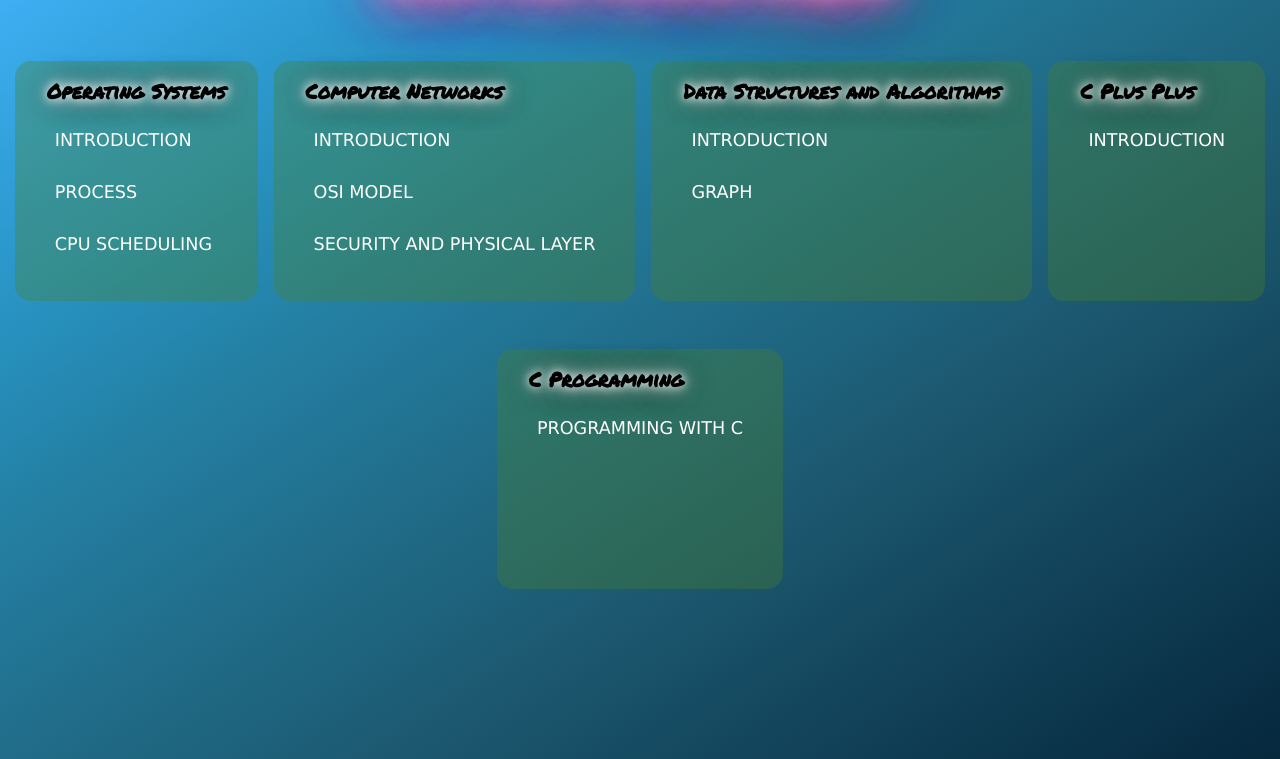
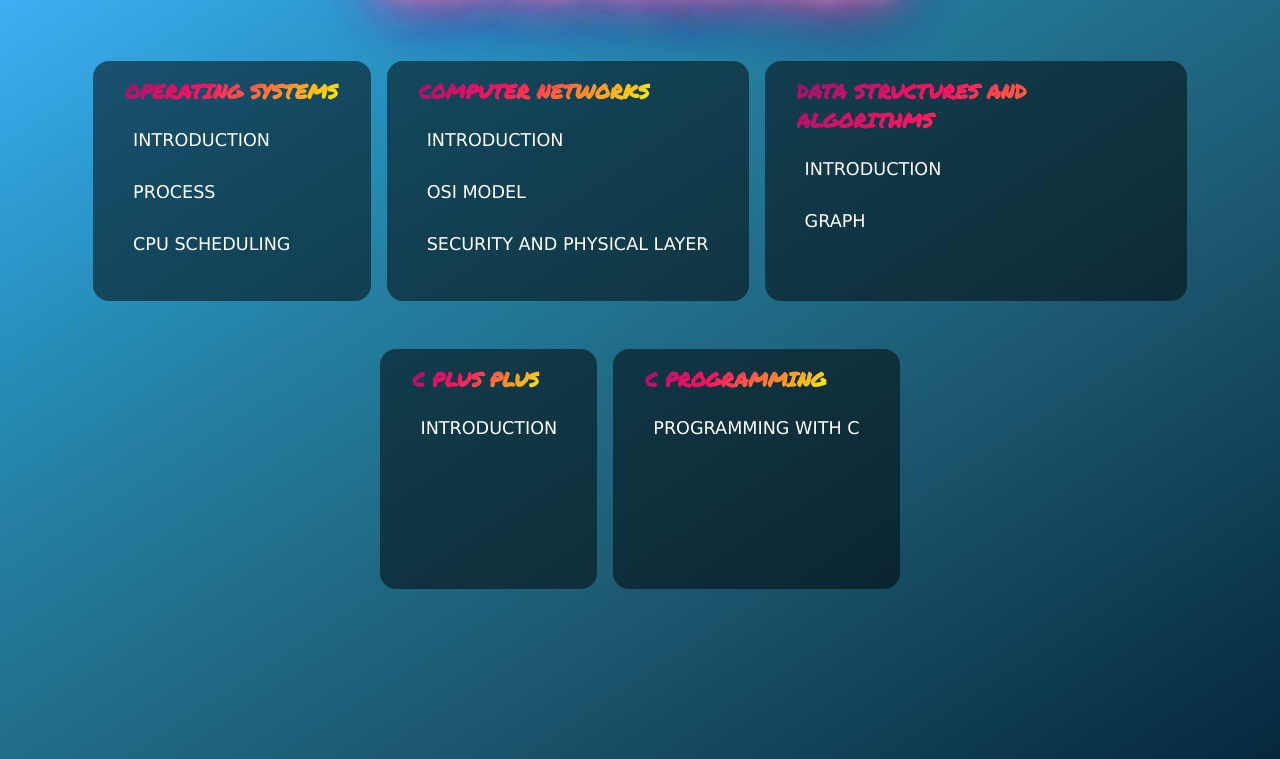
Before and after one commit to waqaskanju/mcqs, a plain HTML site: page index.html in a window 1280 px wide. Shown: the part 73-832 px from the top of the page. Drawn offline with Linux system fonts and the light colour scheme.

Commit message:
animated headers

```diff
--- a/index.css
+++ b/index.css
@@ -28,8 +28,8 @@ h1{
   margin: 2rem;
 }
 h2 {
+  color: tomato;
   font-size: 1.25rem;
-  text-shadow: 0 0 10px #fff, 0 0 20px #fff, 0 0 30px;
   font-family: 'Permanent Marker', cursive;
 }
 
@@ -45,7 +45,7 @@ h2 {
 
 .subject{
   border-radius: 1rem;
-  background-color: rgba(77, 128, 36, 0.334);
+  background-color: rgba(0, 0, 0, 0.5);
   padding: 1rem 2rem;
   margin-top: 2rem;
   min-height: 30vh;
@@ -93,6 +93,30 @@ h2 {
   font-size: 1.1rem;
 }
 
+ h2
+{
+   text-transform: uppercase;
+  background-image: linear-gradient(
+    -225deg,
+    #231557 0%,
+    #44107a 29%,
+    #ff1361 67%,
+    #fff800 100%
+  );
+  background-size: auto auto;
+  background-clip: border-box;
+  background-size: 200% auto;
+  color: #fff;
+  background-clip: text;
+  text-fill-color: transparent;
+  -webkit-background-clip: text;
+  -webkit-text-fill-color: transparent;
+  animation: textclip 2s linear infinite;
+  display: inline-block;
+      font-size: 1.25rem;
+}
+
+
 @keyframes glowing-text{
 0% {
     text-shadow: 0 0 10px #fff, 0 0 20px #fff, 0 0 30px #2e00e6, 0 0 40px #6300e6, 0 0 50px #c300e6, 0 0 60px #e200e6, 0 0 70px #e600ca;
@@ -112,3 +136,9 @@ h2 {
     text-shadow: 0 0 20px #fff, 0 0 30px #ff4da6, 0 0 40px #ff4da6, 0 0 50px #ff4da6, 0 0 60px #ff4da6, 0 0 70px #ff4da6, 0 0 80px #ff4da6;
   }
 }
+
+@keyframes textclip {
+  to {
+    background-position: 200% center;
+  }
+}
```
